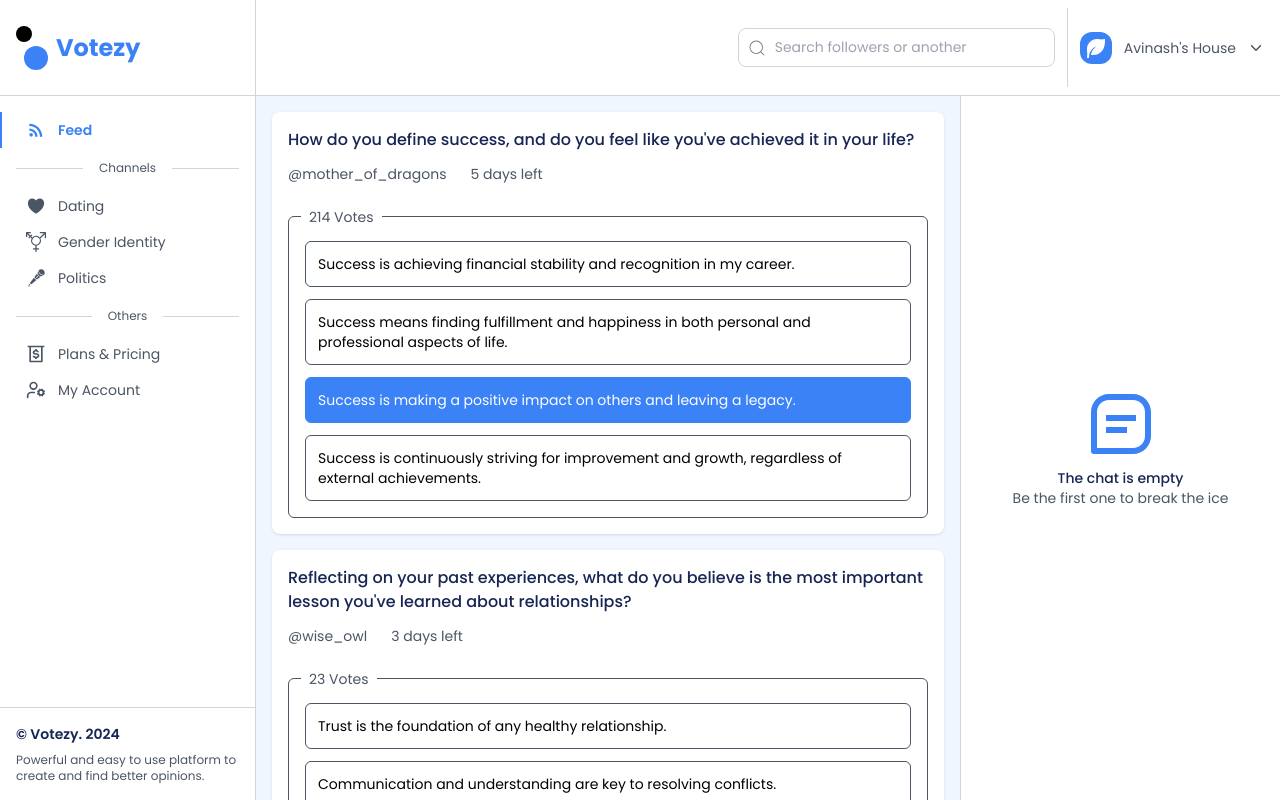
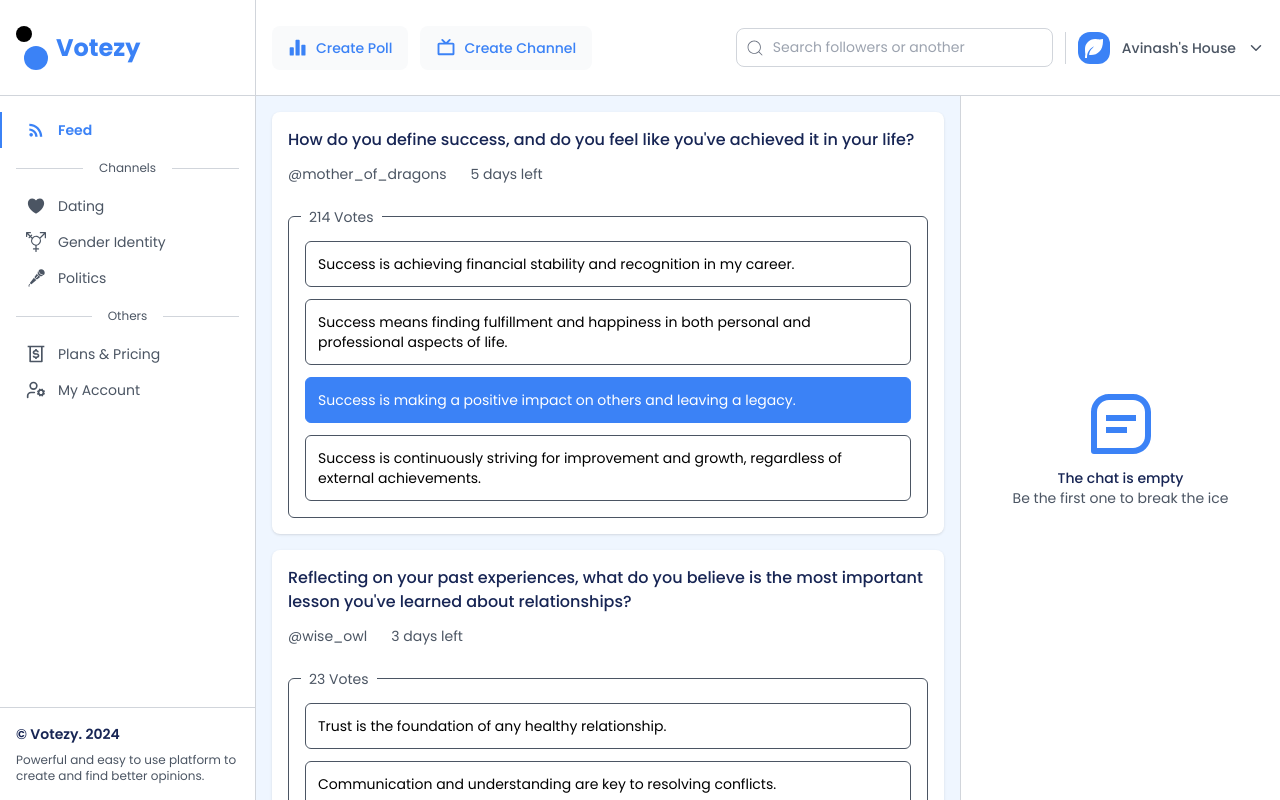
Before and after one commit to tier3guy/votez-client, a React (Create React App) app: page / in a window 1280 px wide. Built offline with nearby package versions, Linux system fonts and the light colour scheme.

Commit message:
Layout Designing

```diff
--- a/src/App.tsx
+++ b/src/App.tsx
@@ -1,6 +1,8 @@
+// import FeedPage from './pages/app/Feed';
+import LoginPage from './pages/auth/Login';
+import Layout from './layout';
+import SignupPage from './pages/auth/Signup';
 import FeedPage from './pages/app/Feed';
-import Layout from './layout';
-
 const App = () => {
     return (
         <Layout>
--- a/src/components/Button/index.tsx
+++ b/src/components/Button/index.tsx
@@ -1,15 +1,32 @@
+import { cn } from '../../utils/helpers';
+
 interface ButtonProps {
     label?: string;
     onClick?: () => void;
+    className?: string;
+    labelClassName?: string;
+    icon?: React.ReactNode;
+    iconClassName?: string;
 }
 
-const Button: React.FC<ButtonProps> = ({ label = 'Button', onClick = () => {} }) => {
+const Button: React.FC<ButtonProps> = ({
+    label = 'Button',
+    onClick = () => {},
+    className = '',
+    labelClassName = '',
+    iconClassName = '',
+    icon = null,
+}) => {
     return (
         <button
-            className="px-4 py-3 rounded-lg bg-blue-500 text-white hover:bg-blue-600"
+            className={cn(
+                `px-4 py-3 rounded-lg bg-blue-500 text-white hover:bg-blue-600 flex items-center justify-center gap-2`,
+                className,
+            )}
             onClick={onClick}
         >
-            <p className="font-semibold text-sm">{label}</p>
+            {icon ? <div className={cn('text-xl', iconClassName)}>{icon}</div> : null}
+            <p className={cn('font-semibold text-sm', labelClassName)}>{label}</p>
         </button>
     );
 };
--- /dev/null
+++ b/src/components/Title/index.tsx
@@ -0,0 +1,15 @@
+interface TitleProps {
+    label: string;
+}
+
+const Title: React.FC<TitleProps> = ({ label }) => {
+    return (
+        <div className="flex items-center gap-4 px-4">
+            <div className="h-[1px] bg-gray-300 flex-1" />
+            <p className="text-xs text-gray-600">{label}</p>
+            <div className="h-[1px] bg-gray-300 flex-1" />
+        </div>
+    );
+};
+
+export default Title;
--- a/src/layout/Navbar/index.tsx
+++ b/src/layout/Navbar/index.tsx
@@ -4,6 +4,9 @@ import Logo from '../../components/Logo';
 import { RiLeafFill } from 'react-icons/ri';
 import { CiSearch } from 'react-icons/ci';
 import { IoChevronDown } from 'react-icons/io5';
+import Button from '../../components/Button';
+import { BiSolidBarChartAlt2 } from 'react-icons/bi';
+import { PiTelevisionSimpleBold } from 'react-icons/pi';
 
 const Navbar = () => {
     const [searchQuery, setSearchQuery] = useState<string>('');
@@ -13,7 +16,22 @@ const Navbar = () => {
             <div className="w-1/5 h-full  border-e-[1px] border-gray-300 flex items-center px-4">
                 <Logo />
             </div>
-            <div className="flex-1 flex items-center gap-3 justify-end px-4 py-2">
+            <div className="flex-1 flex items-center  justify-between px-4 py-2">
+                <div className="flex items-center gap-3">
+                    <Button
+                        label="Create Poll"
+                        className="bg-gray-50 text-blue-500 hover:text-white duration-100"
+                        labelClassName="font-medium"
+                        icon={<BiSolidBarChartAlt2 />}
+                    />
+                    <Button
+                        label="Create Channel"
+                        className="bg-gray-50 text-blue-500 hover:text-white duration-100"
+                        labelClassName="font-medium"
+                        icon={<PiTelevisionSimpleBold />}
+                    />
+                </div>
+                <div className="flex items-center gap-3">
                     <Input
                         value={searchQuery}
                         setValue={setSearchQuery}
@@ -25,6 +43,7 @@ const Navbar = () => {
                     />
                     <div className="h-full border-gray-300 border-s-[1px] grid place-content-center ps-3">
                         <AccountButton />
+                    </div>
                 </div>
             </div>
         </div>
@@ -40,7 +59,7 @@ const AccountButton = () => {
                 <div className="rounded-xl bg-blue-500 grid place-content-center h-8 w-8">
                     <RiLeafFill className="text-2xl text-white" />
                 </div>
-                <p className="text-sm text-gray-600">Avinash's House</p>
+                <p className="text-sm text-gray-600 font-medium">Avinash's House</p>
                 <button
                     onClick={() => {
                         setIsAccountModalOpened((prev) => !prev);
--- a/src/layout/Sidebar/index.tsx
+++ b/src/layout/Sidebar/index.tsx
@@ -4,6 +4,7 @@ import { BsGenderTrans } from 'react-icons/bs';
 import { GiMicrophone } from 'react-icons/gi';
 import { BiMoneyWithdraw } from 'react-icons/bi';
 import { LuUserCog } from 'react-icons/lu';
+import Title from '../../components/Title';
 
 const Sidebar = () => {
     return (
@@ -64,18 +65,4 @@ const Tab: React.FC<TabProps> = ({ label, isActive, icon }) => {
     );
 };
 
-interface TitleProps {
-    label: string;
-}
-
-const Title: React.FC<TitleProps> = ({ label }) => {
-    return (
-        <div className="flex items-center gap-4 px-4">
-            <div className="h-[1px] bg-gray-300 flex-1" />
-            <p className="text-xs text-gray-600">{label}</p>
-            <div className="h-[1px] bg-gray-300 flex-1" />
-        </div>
-    );
-};
-
 export default Sidebar;
--- a/src/pages/auth/Login/index.tsx
+++ b/src/pages/auth/Login/index.tsx
@@ -3,6 +3,8 @@ import Logo from '../../../components/Logo';
 import Input from '../../../components/Input';
 import Button from '../../../components/Button';
 import { CiMail, CiLock } from 'react-icons/ci';
+import IntroImage from '../../../assets/images/intro-img.jpeg';
+import AppDemo from '../../../assets/images/app-demo.jpeg';
 
 const LoginPage = () => {
     const [email, setEmail] = useState<string>('');
@@ -58,7 +60,14 @@ const LoginPage = () => {
                     </div>
                 </div>
             </div>
-            <div className="h-full flex-1 bg-blue-50"></div>
+            <div className="h-full flex-1 bg-blue-50 relative">
+                <div className="-translate-y-1/3 top-1/2 absolute">
+                    <img src={IntroImage} alt="intro" className="object-contain w-2/3 m-auto" />
+                    <div className="w-3/4 p-2 bg-white rounded-md m-auto z-10 shadow-md -translate-y-2/3 translate-x-1/4">
+                        <img src={AppDemo} alt="intro" className="m-auto " />
+                    </div>
+                </div>
+            </div>
         </div>
     );
 };
--- a/src/pages/auth/Signup/index.tsx
+++ b/src/pages/auth/Signup/index.tsx
@@ -3,6 +3,8 @@ import Logo from '../../../components/Logo';
 import Input from '../../../components/Input';
 import Button from '../../../components/Button';
 import { CiMail, CiLock } from 'react-icons/ci';
+import IntroImage from '../../../assets/images/intro-img.jpeg';
+import AppDemo from '../../../assets/images/app-demo.jpeg';
 
 const SignupPage = () => {
     const [email, setEmail] = useState<string>('');
@@ -72,7 +74,14 @@ const SignupPage = () => {
                     </div>
                 </div>
             </div>
-            <div className="h-full flex-1 bg-blue-50"></div>
+            <div className="h-full flex-1 bg-blue-50 relative">
+                <div className="-translate-y-1/3 top-1/2 absolute">
+                    <img src={IntroImage} alt="intro" className="object-contain w-2/3 m-auto" />
+                    <div className="w-3/4 p-2 bg-white rounded-md m-auto z-10 shadow-md -translate-y-2/3 translate-x-1/4">
+                        <img src={AppDemo} alt="intro" className="m-auto " />
+                    </div>
+                </div>
+            </div>
         </div>
     );
 };
--- a/tailwind.config.js
+++ b/tailwind.config.js
@@ -2,7 +2,9 @@
 module.exports = {
     content: ['./src/**/*.{html,js,ts,tsx}'],
     theme: {
-        extend: {},
+        extend: {
+            colors: {},
+        },
         fontFamily: {
             sans: ['Poppins'],
             montserrat: ['Montserrat'],
```
Also changed, not shown: src/assets/images/app-demo.jpeg (added). Lines whose indentation alone changed are shown as unchanged.
